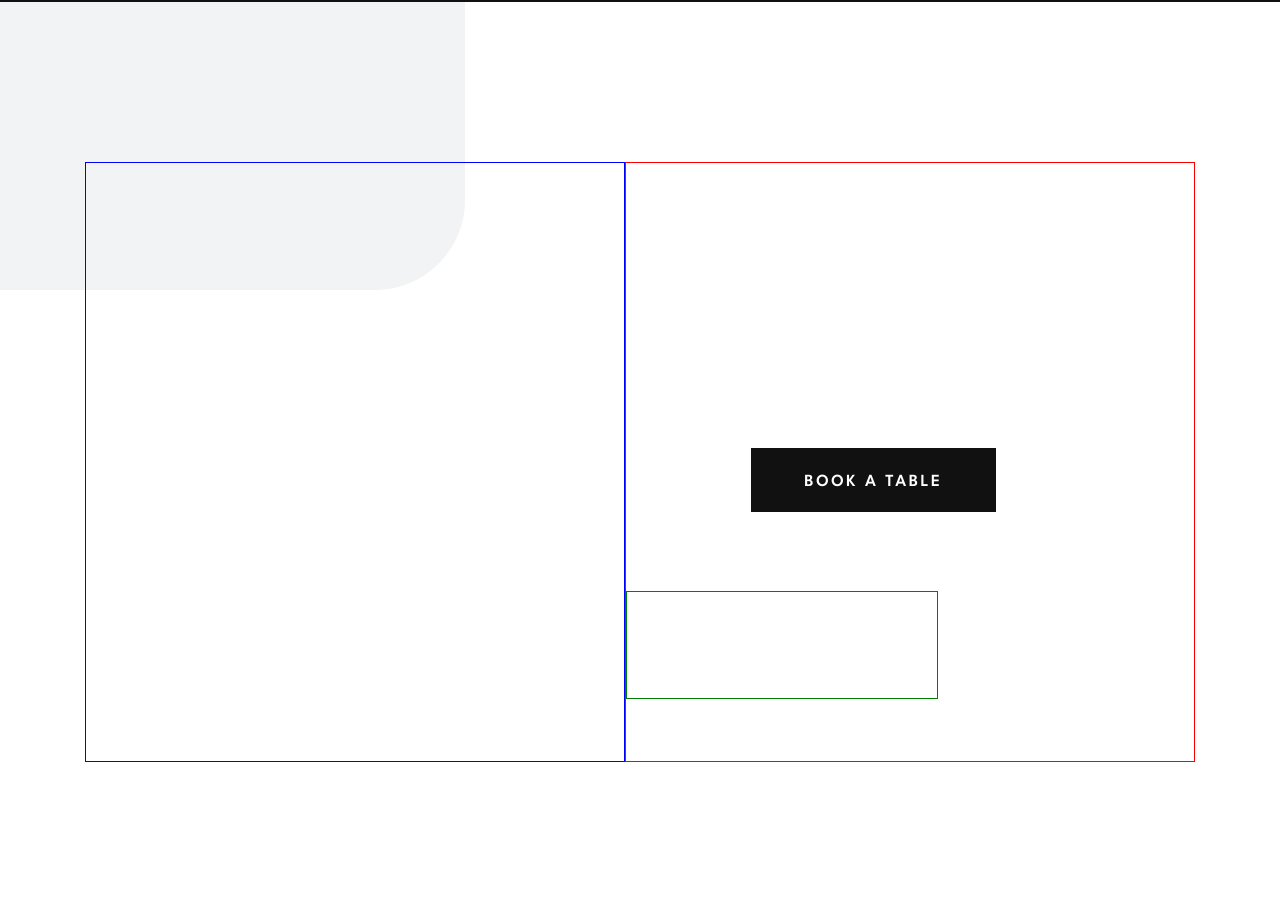
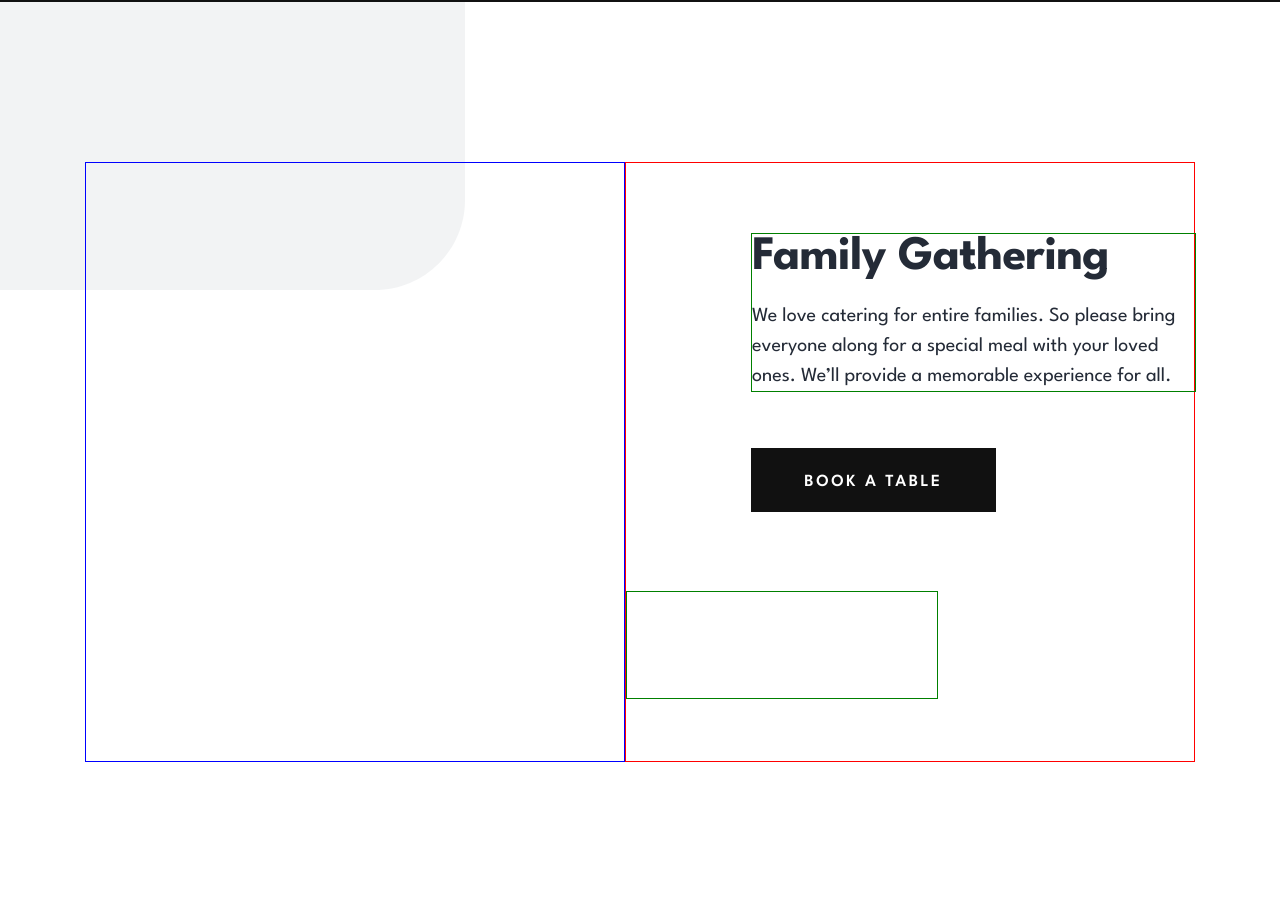
Before and after one commit to danielopq/Dine-Restaurant, a React (Vite) app: page / in a window 1280 px wide. Shown: the part 2980-3900 px from the top of the page. Built offline with nearby package versions, Linux system fonts and the light colour scheme.

Commit message:
slide.tsx - general layout

```diff
--- a/src/assets/components/home/components/slide/Slide.tsx
+++ b/src/assets/components/home/components/slide/Slide.tsx
@@ -2,6 +2,7 @@ import './slide.css';
 import SlidePicture from './slidePicture/SlidePicture';
 import DefaultButton from '../../../shared/defaultButton/DefaultButton';
 import SlideNavBar from './slideNavBar/SlideNavBar';
+import SlideText from './slideText/SlideText';
 
 const Slide:React.FC = ()=>{
     return(
@@ -10,6 +11,7 @@ const Slide:React.FC = ()=>{
                 <SlidePicture/>
             </div>
             <div id="slide-navigator">
+                <SlideText/>
                 <DefaultButton text='BOOK A TABLE' buttonType='darkBt'/>
                 <SlideNavBar/>
             </div>
--- a/src/assets/components/home/components/slide/slide.css
+++ b/src/assets/components/home/components/slide/slide.css
@@ -20,6 +20,7 @@
     display: flex;
     flex-direction: column;
     justify-content: flex-end;
+    position: relative;
     border: solid 1px red;
 }
 
--- /dev/null
+++ b/src/assets/components/home/components/slide/slideText/SlideText.tsx
@@ -0,0 +1,16 @@
+import React from 'react';
+import './slideText.css';
+
+const SlideText: React.FC = () => {
+    return (
+        <div className='slideText'>
+            <h2>Family Gathering</h2>
+            <p className='mediumText'>
+                We love catering for entire families. So please bring everyone
+                along for a special meal with your loved ones. We’ll provide a
+                memorable experience for all.
+            </p>
+        </div>
+    )
+}
+export default SlideText;
--- /dev/null
+++ b/src/assets/components/home/components/slide/slideText/slideText.css
@@ -0,0 +1,14 @@
+.slideText{
+    width: 445px;
+    height: auto;
+    display: flex;
+    flex-direction: column;
+    top: 70px;
+    position: absolute;
+    color: var(--EbonyClay);
+    border: solid 1px green;
+}
+
+.slideText h2{
+    margin-bottom: 19px;
+}
```
